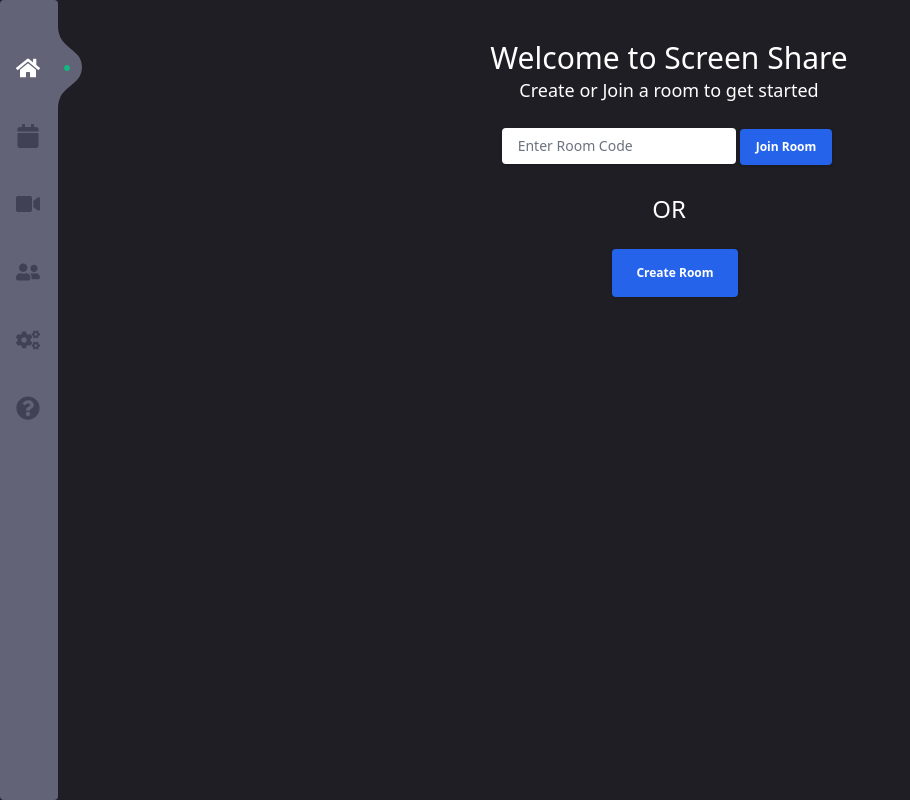
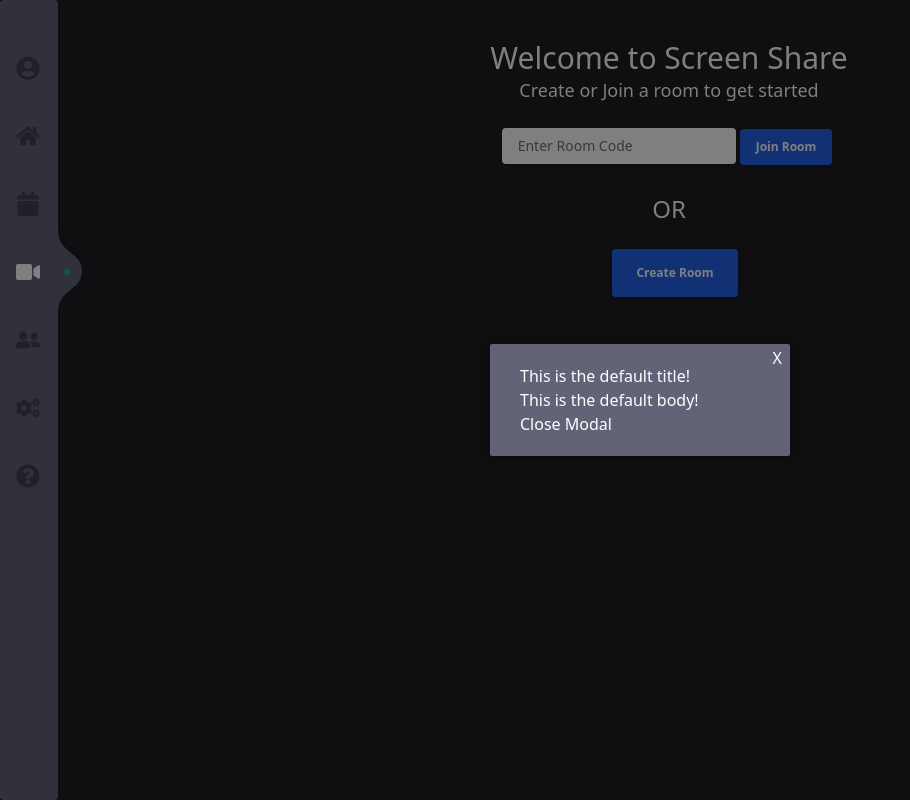
Before and after one commit to verticelabs-dev/screenshare, a Vue app in the folder app/: page /join in a window 1280 px wide. Both pictures are taken after a click on the icon 28 px from the left and 68 px from the top of the page. Shown: the whole page, without its empty margins (0-910 px from the left). Built offline with nearby package versions, Linux system fonts and the light colour scheme; no server answers.

Commit message:
✨ start of reusable modal

```diff
--- a/app/src/assets/scss/main.scss
+++ b/app/src/assets/scss/main.scss
@@ -11,6 +11,7 @@
 @import "display";
 @import "card";
 @import "sidebar";
+@import "modal";
 
 body {
   height: 100vh;
--- /dev/null
+++ b/app/src/assets/scss/modal.scss
@@ -0,0 +1,50 @@
+.modal-mask {
+  position: fixed;
+  z-index: 9998;
+  top: 0;
+  left: 0;
+  width: 100%;
+  height: 100%;
+  background-color: rgba(0, 0, 0, 0.5);
+  display: table;
+  transition: opacity 0.4s ease;
+}
+
+.close-btn {
+  position: absolute;
+  right: 8px;
+  top: 2px;
+}
+
+.modal-wrapper {
+  display: table-cell;
+  vertical-align: middle;
+}
+
+.modal-container-small {
+  width: 300px;
+}
+.modal-container {
+  margin: 0px auto;
+  padding: 20px 30px;
+  min-height: 35px;
+  background-color: #636378;
+  border-radius: 2px;
+  box-shadow: 0 2px 8px rgba(0, 0, 0, 0.33);
+  transition: all 0.2s ease;
+  position: relative;
+}
+
+.modal-enter {
+  opacity: 0;
+}
+
+.modal-leave-active {
+  opacity: 0;
+}
+
+.modal-enter .modal-container,
+.modal-leave-active .modal-container {
+  -webkit-transform: scale(0.95);
+  transform: scale(0.95);
+}
--- a/app/src/components/Sidebar.vue
+++ b/app/src/components/Sidebar.vue
@@ -47,46 +47,53 @@
         <MeetingAgenda />
       </div>
     </div>
+    <Modal v-if="showUser" v-on:close="showUser = false" />
   </div>
 </template>
 
 <script>
 import MeetingAgenda from "./sideapps/MeetingAgenda";
+import Modal from "./modal";
 
 const sidebarIcons = [
   {
-    name: "home"
+    name: "user-circle",
   },
   {
-    name: "calendar"
+    name: "home",
   },
   {
-    name: "video"
+    name: "calendar",
   },
   {
-    name: "user-friends"
+    name: "video",
   },
   {
-    name: "cogs"
+    name: "user-friends",
   },
   {
-    name: "question-circle"
-  }
+    name: "cogs",
+  },
+  {
+    name: "question-circle",
+  },
 ];
 
 export default {
   components: {
-    MeetingAgenda
+    MeetingAgenda,
+    Modal,
   },
   computed: {
     canShowSideapp() {
       return this.$route.meta.sideapp;
-    }
+    },
   },
   data() {
     return {
       sidebarIcons,
-      activeIconName: "video"
+      activeIconName: "video",
+      showUser: false,
     };
   },
   methods: {
@@ -94,9 +101,14 @@ export default {
       return this.activeIconName === iconName;
     },
     setActiveIcon(iconName) {
+      if (iconName === "user-circle") {
+        this.showUser = true;
+        return;
+      }
+
       this.activeIconName = iconName;
-    }
-  }
+    },
+  },
 };
 </script>
 
--- /dev/null
+++ b/app/src/components/modal.vue
@@ -0,0 +1,47 @@
+<template>
+  <transition name="modal">
+    <div class="modal-mask" v-on:click="$emit('close')">
+      <div class="modal-wrapper">
+        <div :class="`modal-container ${getModalSizeClass}`">
+          <button type="button" class="close-btn" @click="$emit('close')">
+            X
+          </button>
+
+          <header class="modal-header">
+            <slot name="header"> This is the default title! </slot>
+          </header>
+
+          <section class="modal-body">
+            <slot name="body"> This is the default body! </slot>
+          </section>
+
+          <footer class="modal-footer">
+            <slot name="footer"></slot>
+            <button type="button" class="btn-green" @click="$emit('close')">
+              Close Modal
+            </button>
+          </footer>
+        </div>
+      </div>
+    </div>
+  </transition>
+</template>
+
+<script>
+export default {
+  components: {},
+  props: {
+    size: String,
+  },
+  computed: {
+    getModalSizeClass() {
+      return "modal-container-" + (this.size || "small");
+    },
+  },
+  data() {
+    return {};
+  },
+};
+</script>
+
+<style></style>
--- a/app/src/utils/icons.js
+++ b/app/src/utils/icons.js
@@ -15,7 +15,8 @@ import {
   faUserFriends,
   faCogs,
   faQuestionCircle,
-  faCheckCircle
+  faCheckCircle,
+  faUserCircle,
 } from "@fortawesome/free-solid-svg-icons";
 
 library.add([
@@ -32,7 +33,8 @@ library.add([
   faUserFriends,
   faCogs,
   faQuestionCircle,
-  faCheckCircle
+  faCheckCircle,
+  faUserCircle,
 ]);
 
 Vue.component("font-awesome-icon", FontAwesomeIcon);
```
